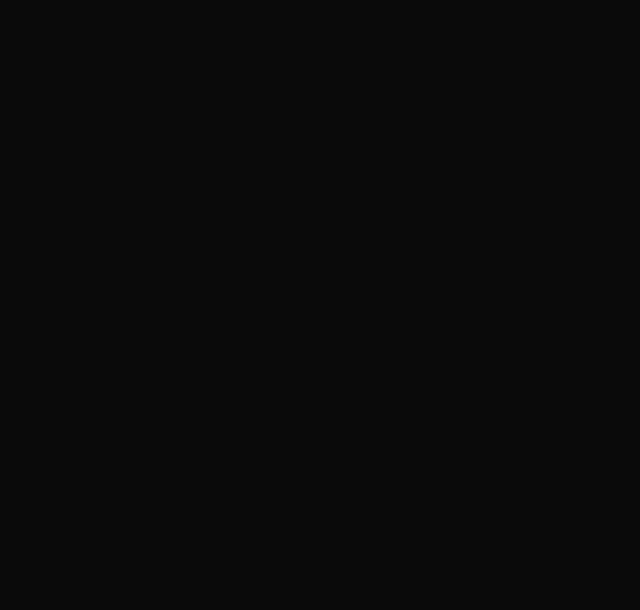
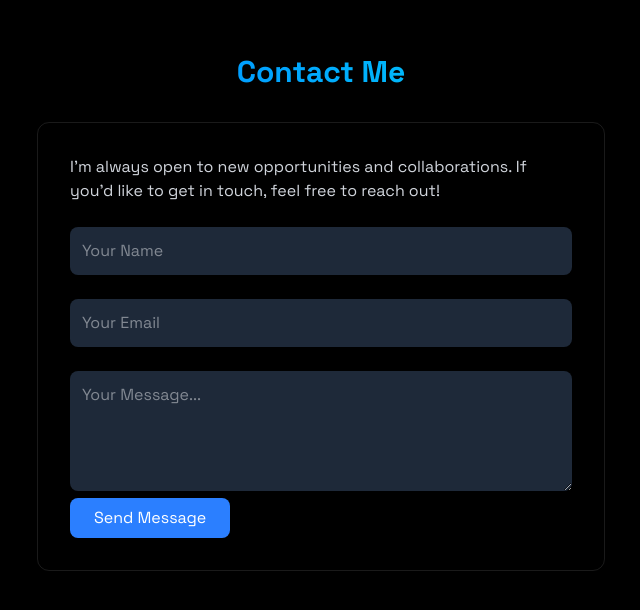
Before and after one commit to Normanpozuelos/norman-portfolio, a React (Vite) app: page / in a window 1280 px wide. Shown: the part 2692-3302 px from the top of the page, without its empty margins (319-959 px from the left). Before the commit the page ends 2604 px from the top, so only its background shows below. Built offline with nearby package versions, Linux system fonts and the light colour scheme.

Commit message:
"contact"

```diff
--- a/src/App.jsx
+++ b/src/App.jsx
@@ -7,6 +7,7 @@
 import { Projects } from './components/Projects'
 import './App.css'
 import './index.css'
+import { Contact } from './components/sections/Contact'
 
 function App() {
   const [isLoaded, setIsLoaded] = useState(false);
@@ -23,6 +24,7 @@
         <Home />
         <About />
         <Projects />
+        <Contact />
       </div>
 
     </>
@@ -30,4 +32,4 @@
 }
 
 export default App
- //1h:25
+ //1h:40
--- a/src/components/sections/Contact.jsx
+++ b/src/components/sections/Contact.jsx
@@ -1,9 +1,49 @@
 import { RevealOnScroll } from "../RevealOnScroll"
-
-import React from 'react'
+import emailjs from 'emailjs-com';
 
 export const Contact = () => {
+
+    const sendEmail = (e) => {
+        e.preventDefault();
+
+        const SERVICE_ID = "service_9r96f06";
+        const TEMPLATE_ID = "template_rd5fxwc";
+        const PUBLIC_KEY = "jziEyITRdWb-vidrU";
+        emailjs.sendForm(SERVICE_ID, TEMPLATE_ID, e.target, PUBLIC_KEY)
+            .then((result) => {
+                console.log(result.text);
+                alert("Message sent successfully!");
+            })
+            .catch((error) => {
+                console.error(error.text);
+                alert("Failed to send message. Please try again later.");
+            });
+    }
   return (
-    <div>Contact</div>
+    <section id="contact" className="min-h-screen flex items-center justify-center py-20">
+    <RevealOnScroll>
+        <div className="px-4 w-150">
+            <h2 className="text-3xl font-bold mb-8 bg-gradient-to-r from-blue-500 to-cyan-400
+            bg-clip-text text-transparent text-center">Contact Me</h2>
+            <div className="rounded-xl p-8 border-white/10 border hover:-translate-y-1 transition-all">
+            <p className="text-gray-300 mb-6">
+                I'm always open to new opportunities and collaborations. If you'd like to get in touch, feel free to reach out!
+            </p>
+            <form className="space-y-6">
+                <div className="relative">
+                <input type="text" id="name" name="name" required placeholder="Your Name" className="w-full p-3 rounded-lg bg-gray-800 text-gray-200 focus:outline-none focus:ring-2 focus:ring-blue-500" />
+                </div>
+                <div className="relative">
+                <input type="email" placeholder="Your Email" className="w-full p-3 rounded-lg bg-gray-800 text-gray-200 focus:outline-none focus:ring-2 focus:ring-blue-500" />
+                </div>
+                <div className="relative">
+                <textarea placeholder="Your Message..." rows="4" className="w-full p-3 rounded-lg bg-gray-800 text-gray-200 focus:outline-none focus:ring-2 focus:ring-blue-500"></textarea>
+                <button type="submit" className="bg-blue-500 hover:bg-blue-600 text-white py-2 px-6 rounded-lg transition-colors">Send Message</button>
+                </div>
+            </form>
+            </div>
+        </div>
+    </RevealOnScroll>
+    </section>
   )
 }
```
